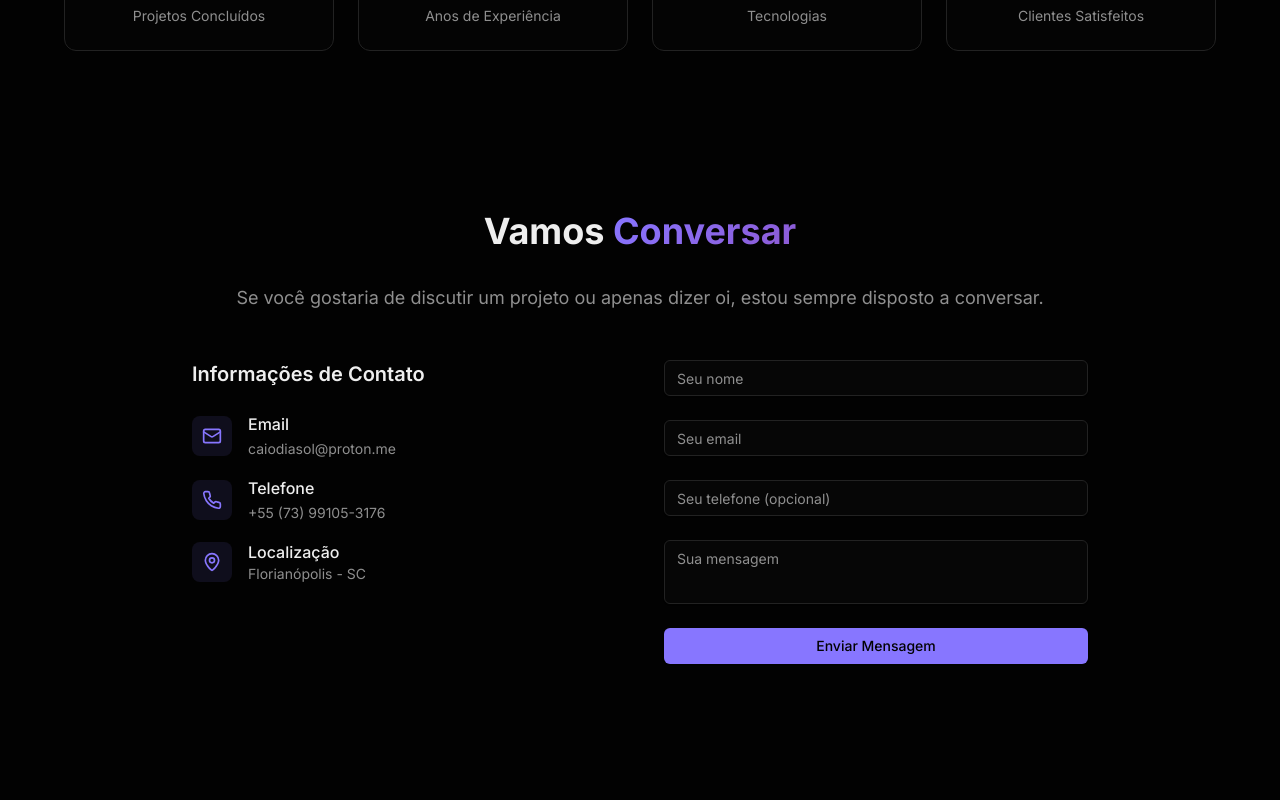
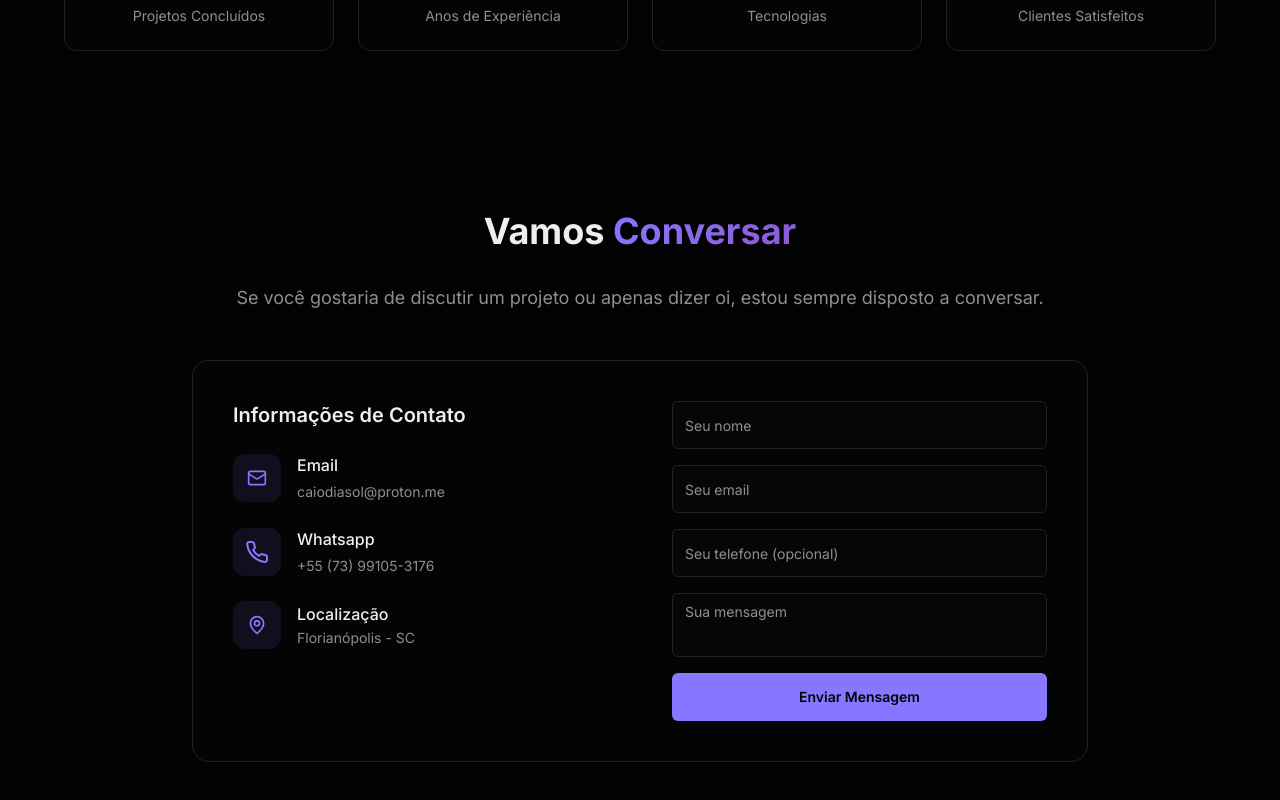
Before and after one commit to caiodiasol/meu_portfolio, a Next.js app: page / in a window 1280 px wide. Shown: the part 7561-8361 px from the top of the page. Before the commit the page ends 8305 px from the top, so only its background shows below. Built offline with nearby package versions, Linux system fonts and the light colour scheme.

Commit message:
ui: wrap contact section in glassmorphism card with staggered animations

```diff
--- a/src/app/components/contact.tsx
+++ b/src/app/components/contact.tsx
@@ -1,5 +1,5 @@
 "use client"
-import { motion } from "framer-motion"
+import { motion, Variants } from "framer-motion"
 import { Button } from "@/components/ui/button"
 import { Input } from "@/components/ui/input"
 import { Textarea } from "@/components/ui/textarea"
@@ -30,7 +30,6 @@ export function Contact() {
         setShowSuccess(true)
         form.reset()
 
-        // Esconder mensagem após 5 segundos
         setTimeout(() => {
           setShowSuccess(false)
         }, 5000)
@@ -42,27 +41,64 @@ export function Contact() {
     }
   }
 
+  const containerVariants: Variants = {
+    hidden: { opacity: 0, y: 30 },
+    visible: {
+      opacity: 1,
+      y: 0,
+      transition: {
+        duration: 0.6,
+        staggerChildren: 0.1,
+        when: "beforeChildren"
+      }
+    }
+  }
+
+  const itemVariants: Variants = {
+    hidden: { opacity: 0, y: 20 },
+    visible: {
+      opacity: 1,
+      y: 0,
+      transition: { duration: 0.5 }
+    }
+  }
+
   return (
     <section id="contact" className="py-16 sm:py-20 px-4 sm:px-6">
       <div className="container mx-auto">
         <motion.div
           className="max-w-4xl mx-auto"
-          initial={{ opacity: 0, y: 30 }}
-          whileInView={{ opacity: 1, y: 0 }}
+          initial="hidden"
+          whileInView="visible"
           viewport={{ once: true, amount: 0.1 }}
-          transition={{ duration: 0.6, ease: "easeOut" }}
+          variants={containerVariants}
         >
-          <h2 className="text-2xl sm:text-3xl lg:text-4xl font-bold mb-6 sm:mb-8 text-center">
+          <motion.h2
+            className="text-2xl sm:text-3xl lg:text-4xl font-bold mb-6 sm:mb-8 text-center"
+            variants={itemVariants}
+          >
             Vamos <span className="text-gradient">Conversar</span>
-          </h2>
+          </motion.h2>
 
-          <p className="text-sm leading-relaxed sm:text-base lg:text-lg text-muted-foreground text-center mb-8 sm:mb-12 px-4">
+          <motion.p
+            className="text-sm leading-relaxed sm:text-base lg:text-lg text-muted-foreground text-center mb-8 sm:mb-12 px-4"
+            variants={itemVariants}
+          >
             Se você gostaria de discutir um projeto ou apenas dizer oi, estou sempre disposto a conversar.
-          </p>
+          </motion.p>
 
-          {/* Mensagem de Sucesso */}
+          <motion.div
+            className="bg-card/80 backdrop-blur-sm border border-border p-6 sm:p-10 rounded-2xl hover:border-primary/50 transition-all duration-300 hover:shadow-lg hover:shadow-primary/20 overflow-hidden"
+            variants={itemVariants}
+            whileHover={{ scale: 1.01 }}
+            whileTap={{ scale: 0.99 }}
+          >
             {showSuccess && (
-            <div className="mb-6 sm:mb-8 p-4 sm:p-6 bg-green-500/10 border-2 border-green-500/30 rounded-lg animate-in fade-in slide-in-from-top-4 duration-500">
+              <motion.div
+                initial={{ opacity: 0, scale: 0.95 }}
+                animate={{ opacity: 1, scale: 1 }}
+                className="mb-8 p-4 sm:p-6 bg-green-500/10 border-2 border-green-500/30 rounded-lg"
+              >
                 <div className="flex items-center gap-3 text-green-600 dark:text-green-400">
                   <CheckCircle className="h-5 w-5 sm:h-6 sm:w-6 flex-shrink-0" />
                   <div>
@@ -72,22 +108,29 @@ export function Contact() {
                     </p>
                   </div>
                 </div>
-            </div>
+              </motion.div>
             )}
 
-          <div className="grid lg:grid-cols-2 gap-8 sm:gap-12">
+            <div className="grid lg:grid-cols-2 gap-10 sm:gap-16">
               {/* Informações de contato */}
-            <div className="space-y-6 sm:space-y-8">
+              <motion.div className="space-y-8" variants={itemVariants}>
                 <div>
-                <h3 className="text-lg sm:text-xl font-semibold mb-4 sm:mb-6 text-center lg:text-left">Informações de Contato</h3>
+                  <h3 className="text-lg sm:text-xl font-semibold mb-6 text-center lg:text-left">Informações de Contato</h3>
 
-                <div className="space-y-3 sm:space-y-4">
-                  <div className="flex flex-col items-center text-center lg:flex-row lg:items-center lg:text-left gap-3 sm:gap-4">
-                    <div className="w-10 h-10 bg-primary/10 rounded-lg flex items-center justify-center flex-shrink-0">
-                      <Mail className="h-4 w-4 sm:h-5 sm:w-5 text-primary" />
-                    </div>
+                  <div className="space-y-6">
+                    <motion.div
+                      className="flex flex-col items-center text-center lg:flex-row lg:items-center lg:text-left gap-4 group"
+                      variants={itemVariants}
+                    >
+                      <a
+                        href="mailto:caiodiasol@proton.me"
+                        className="w-12 h-12 bg-primary/10 rounded-xl flex items-center justify-center flex-shrink-0 group-hover:bg-primary/20 transition-colors duration-300 cursor-pointer"
+                        title="Enviar email"
+                      >
+                        <Mail className="h-5 w-5 text-primary" />
+                      </a>
                       <div className="min-w-0">
-                      <p className="font-medium text-sm sm:text-base">Email</p>
+                        <p className="font-medium text-sm sm:text-base mb-0.5">Email</p>
                         <a
                           href="mailto:caiodiasol@proton.me"
                           className="text-xs sm:text-sm text-muted-foreground hover:text-primary transition-colors break-all"
@@ -95,14 +138,23 @@ export function Contact() {
                           caiodiasol@proton.me
                         </a>
                       </div>
-                  </div>
+                    </motion.div>
 
-                  <div className="flex flex-col items-center text-center lg:flex-row lg:items-center lg:text-left gap-3 sm:gap-4">
-                    <div className="w-10 h-10 bg-primary/10 rounded-lg flex items-center justify-center flex-shrink-0">
-                      <Phone className="h-4 w-4 sm:h-5 sm:w-5 text-primary" />
-                    </div>
+                    <motion.div
+                      className="flex flex-col items-center text-center lg:flex-row lg:items-center lg:text-left gap-4 group"
+                      variants={itemVariants}
+                    >
+                      <a
+                        href="https://wa.me/5573991053176"
+                        target="_blank"
+                        rel="noopener noreferrer"
+                        className="w-12 h-12 bg-primary/10 rounded-xl flex items-center justify-center flex-shrink-0 group-hover:bg-primary/20 transition-colors duration-300 cursor-pointer"
+                        title="Enviar WhatsApp"
+                      >
+                        <Phone className="h-6 w-6 text-primary" />
+                      </a>
                       <div>
-                      <p className="font-medium text-sm sm:text-base">Telefone</p>
+                        <p className="font-medium text-sm sm:text-base mb-0.5">Whatsapp</p>
                         <a
                           href="https://wa.me/5573991053176"
                           target="_blank"
@@ -112,27 +164,30 @@ export function Contact() {
                           +55 (73) 99105-3176
                         </a>
                       </div>
-                  </div>
+                    </motion.div>
 
-                  <div className="flex flex-col items-center text-center lg:flex-row lg:items-center lg:text-left gap-3 sm:gap-4">
-                    <div className="w-10 h-10 bg-primary/10 rounded-lg flex items-center justify-center flex-shrink-0">
-                      <MapPin className="h-4 w-4 sm:h-5 sm:w-5 text-primary" />
+                    <motion.div
+                      className="flex flex-col items-center text-center lg:flex-row lg:items-center lg:text-left gap-4 group"
+                      variants={itemVariants}
+                    >
+                      <div className="w-12 h-12 bg-primary/10 rounded-xl flex items-center justify-center flex-shrink-0 group-hover:bg-primary/20 transition-colors duration-300">
+                        <MapPin className="h-5 w-5 text-primary" />
                       </div>
                       <div>
-                      <p className="font-medium text-sm sm:text-base">Localização</p>
+                        <p className="font-medium text-sm sm:text-base mb-0.5">Localização</p>
                         <p className="text-xs sm:text-sm text-muted-foreground">Florianópolis - SC</p>
                       </div>
+                    </motion.div>
                   </div>
                 </div>
-              </div>
-            </div>
+              </motion.div>
 
               {/* Formulário */}
-            <div>
+              <motion.div variants={itemVariants}>
                 <form
                   action="https://formsubmit.co/caiodiasol@proton.me"
                   method="POST"
-                className="space-y-4 sm:space-y-6"
+                  className="space-y-4"
                   onSubmit={handleSubmit}
                 >
                   <input type="hidden" name="_subject" value="Nova mensagem do portfólio!" />
@@ -140,7 +195,7 @@ export function Contact() {
                   <input type="hidden" name="_template" value="table" />
                   <input type="text" name="_honey" style={{ display: 'none' }} />
 
-                <div>
+                  <motion.div variants={itemVariants}>
                     <Input
                       type="text"
                       name="name"
@@ -148,60 +203,63 @@ export function Contact() {
                       required
                       minLength={2}
                       disabled={isSubmitting}
-                    className="bg-card border-border focus:border-primary"
+                      className="bg-muted/30 border-border focus:border-primary h-12"
                     />
-                </div>
+                  </motion.div>
 
-                <div>
+                  <motion.div variants={itemVariants}>
                     <Input
                       type="email"
                       name="email"
                       placeholder="Seu email"
                       required
                       disabled={isSubmitting}
-                    className="bg-card border-border focus:border-primary"
+                      className="bg-muted/30 border-border focus:border-primary h-12"
                     />
-                </div>
+                  </motion.div>
 
-                <div>
+                  <motion.div variants={itemVariants}>
                     <Input
                       type="tel"
                       name="phone"
                       placeholder="Seu telefone (opcional)"
                       disabled={isSubmitting}
-                    className="bg-card border-border focus:border-primary"
+                      className="bg-muted/30 border-border focus:border-primary h-12"
                     />
-                </div>
+                  </motion.div>
 
-                <div>
+                  <motion.div variants={itemVariants}>
                     <Textarea
                       name="message"
                       placeholder="Sua mensagem"
                       required
                       minLength={10}
-                    rows={5}
+                      rows={4}
                       disabled={isSubmitting}
-                    className="bg-card border-border focus:border-primary resize-none"
+                      className="bg-muted/30 border-border focus:border-primary resize-none"
                     />
-                </div>
+                  </motion.div>
 
+                  <motion.div variants={itemVariants}>
                     <Button
                       type="submit"
-                  className="w-full bg-primary text-primary-foreground hover:cursor-pointer hover:bg-accent"
+                      className="w-full bg-primary text-primary-foreground hover:cursor-pointer hover:bg-accent h-12 font-semibold transition-all duration-300 active:scale-[0.98]"
                       disabled={isSubmitting}
                     >
                       {isSubmitting ? (
                         <>
-                      <Loader2 className="mr-2 h-4 w-4 animate-spin" />
+                          <Loader2 className="mr-2 h-5 w-5 animate-spin" />
                           Enviando...
                         </>
                       ) : (
                         "Enviar Mensagem"
                       )}
                     </Button>
+                  </motion.div>
                 </form>
+              </motion.div>
             </div>
-          </div>
+          </motion.div>
         </motion.div>
       </div>
     </section>
```
Lines whose indentation alone changed are shown as unchanged.
